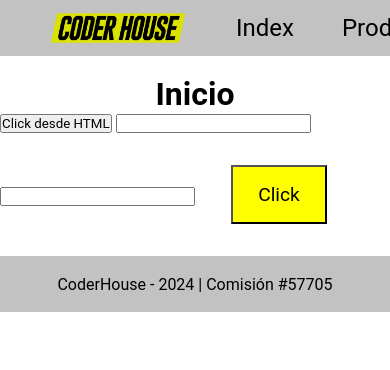
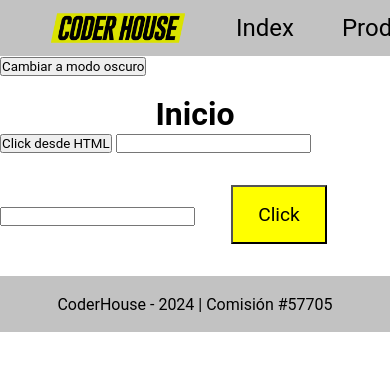
Before and after one commit to Drako01/javascript---57705, a plain HTML site: page index.html in a window 390 px wide. Shown: the top 370 px of the page. Drawn offline with Linux system fonts and the light colour scheme.

Commit message:
After Class 03

```diff
--- a/css/style.css
+++ b/css/style.css
@@ -93,3 +93,14 @@ footer p {
     font-size: 2rem;
     color: blue;
 }
+
+body {
+    background-color: white;
+    color: black;
+    transition: background-color 0.3s, color 0.3s;
+}
+
+body.dark-mode {
+    background-color: black;
+    color: white;
+}
--- a/index.html
+++ b/index.html
@@ -11,6 +11,7 @@
 
 <body>
     <header id="header"></header>
+    <button id="toggle-button">Cambiar a modo oscuro</button>
     <main id="main">
         <h1 id="inicioH1">Inicio</h1>
         <button type="button" onclick="alert('Respuesta 3');" >Click desde HTML</button>
--- a/js/contact.js
+++ b/js/contact.js
@@ -23,7 +23,7 @@ miFormulario.addEventListener("submit", validarFormulario);
 
 function validarFormulario(e) {
     e.preventDefault();
-    let formulario = e.target
+    let formulario = e.target;
     divContact.appendChild(textContact);
     textContact.innerHTML = `La Edad de ${formulario.children[1].value} es
                                 de: ${formulario.children[3].value} años.`;
--- a/js/navegacion.js
+++ b/js/navegacion.js
@@ -38,3 +38,22 @@ cabecera.style.backgroundColor = '#c2c2c2';
 
 footer[0].appendChild(parrafoFooter);
 parrafoFooter.innerHTML = 'CoderHouse - ' + TIME + ' | Comisión #57705';
+
+document.addEventListener('DOMContentLoaded', function() {
+    const buttonToggle = document.getElementById('toggle-button');
+
+    buttonToggle.addEventListener('click' , function() {
+        cuerpo.classList.toggle('dark-mode');
+        updateButtonText();
+    })
+
+    function updateButtonText() {
+        if(cuerpo.classList.contains('dark-mode')) {
+            buttonToggle.textContent = 'Cambiar a modo claro';
+        } else {
+            buttonToggle.textContent = 'Cambiar a modo oscuro';
+        }
+    }
+
+    updateButtonText();
+})
```
Also changed, not shown: contact.html (+1 -0 lines), products.html (+1 -0 lines).
